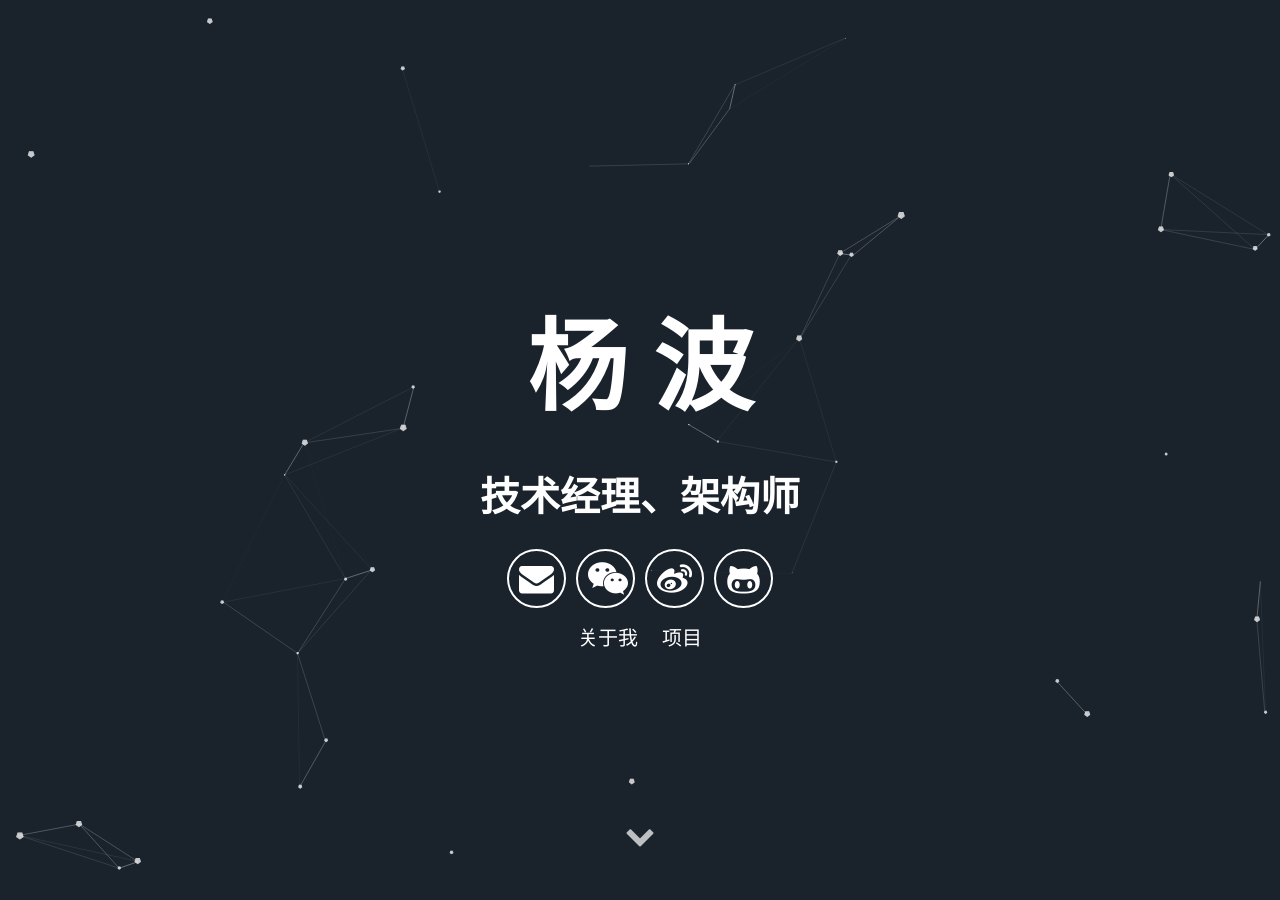
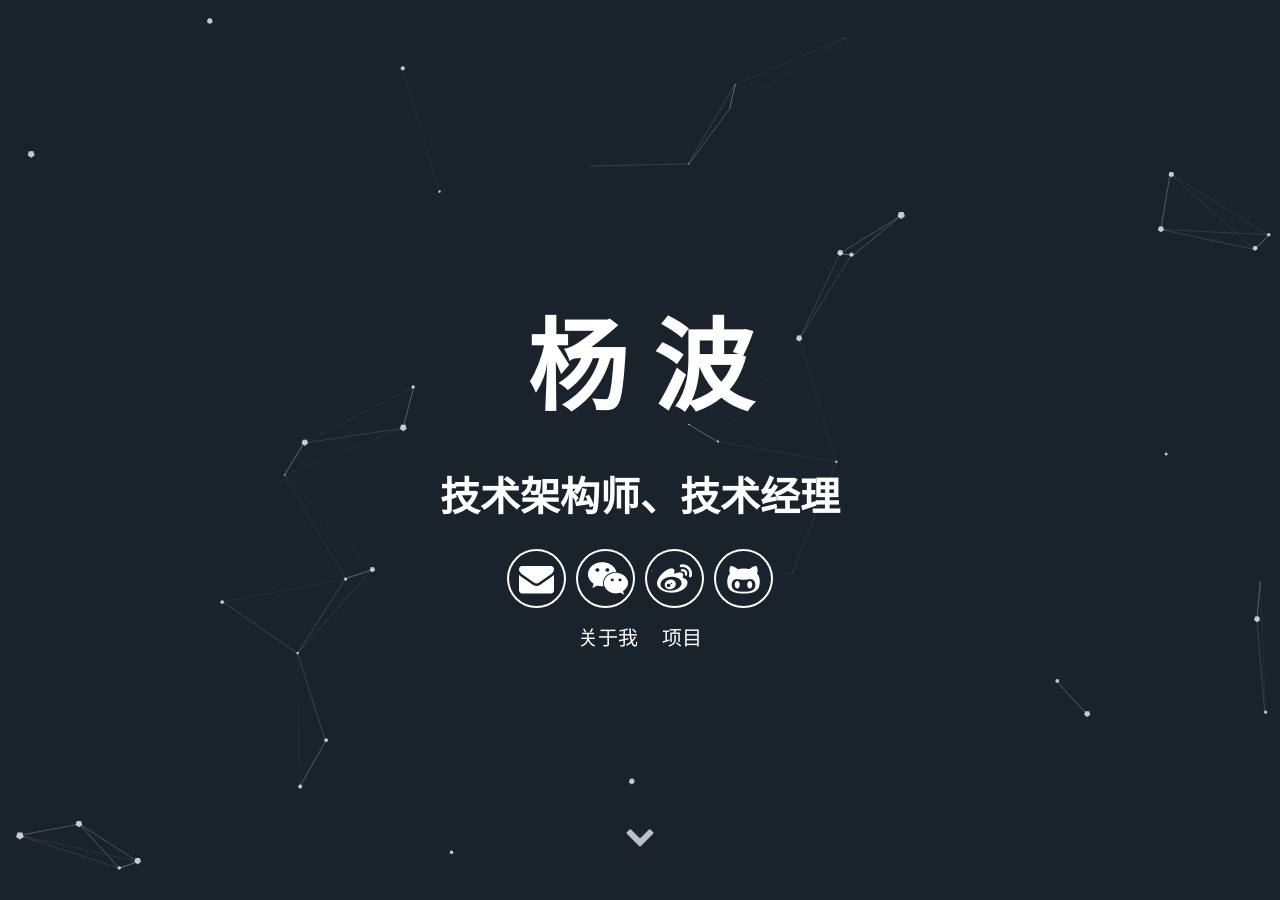
Before and after one commit to garinyang/profile, a Jekyll site: the page built from index.html, in a window 1280 px wide and 900 px high. Built offline with Jekyll 4.4.1, drawn with Linux system fonts in a browser that asks for light colours; nearby versions of some CDN libraries.

Commit message:
little change

```diff
--- a/_config.yml
+++ b/_config.yml
@@ -5,7 +5,7 @@ description: A cv for yang bo
 # User settings
 user_cn_name: 杨 波
 user_name: 杨 波
-user_title: 技术经理、架构师
+user_title: 技术架构师、技术经理
 email: garin.yang@outlook.com
 github_username:  garin.yang
 birth: 1988-08-15
```
